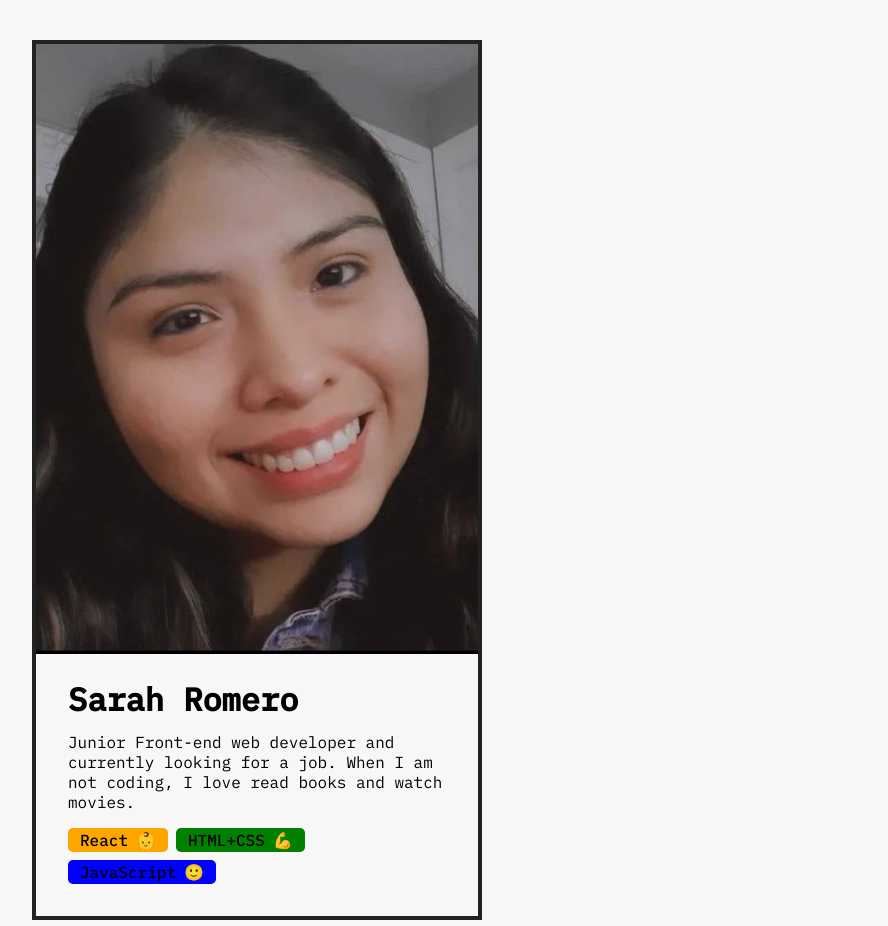
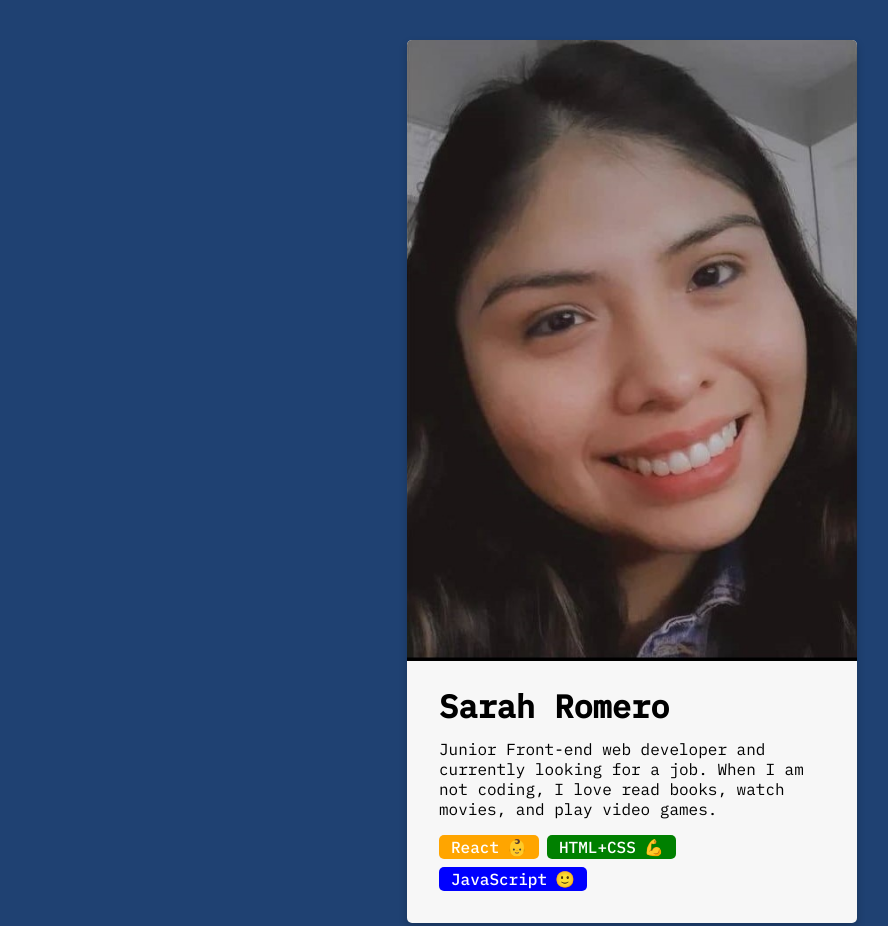
Before and after one commit to sarii96/profile-card-project, a React app in the folder profile-card/: page / in a window 1280 px wide. Shown: the top 926 px of the page, without its empty margins (8-896 px from the left). Built offline with nearby package versions, Linux system fonts and the light colour scheme.

Commit message:
few changes in the design

```diff
--- a/profile-card/src/index.js
+++ b/profile-card/src/index.js
@@ -24,7 +24,7 @@ function Intro() {
       <h1>Sarah Romero</h1>
       <p>
         Junior Front-end web developer and currently looking for a job. When I
-        am not coding, I love read books and watch movies.
+        am not coding, I love read books, watch movies, and play video games.
       </p>
     </div>
   );
--- a/profile-card/src/styles.css
+++ b/profile-card/src/styles.css
@@ -8,7 +8,14 @@
 
 body {
   font-family: "IBM Plex Mono", sans-serif;
-  background-color: #f7f7f7;
+  background-color: #1f4172;
+  display: flex;
+  align-items: center;
+  justify-content: center;
+  flex-direction: column;
+
+  min-height: 100vh;
+  margin: 0;
 }
 
 h1 {
@@ -18,7 +25,10 @@ h1 {
 .card {
   width: 450px;
   margin: 40px;
-  border: 4px solid #222;
+  /* border: 4px solid #222; */
+  background-color: #f7f7f7;
+  box-shadow: 0 4px 8px 0 rgba(0, 0, 0, 0.2);
+  border-radius: 5px;
 }
 
 .card::after {
@@ -29,6 +39,8 @@ h1 {
 .avatar {
   width: 100%;
   display: block;
+  border-top-left-radius: 5px;
+  border-top-right-radius: 5px;
 }
 
 .data {
@@ -51,4 +63,5 @@ h1 {
   align-items: center;
   gap: 8px;
   font-weight: 500;
+  color: white;
 }
```
